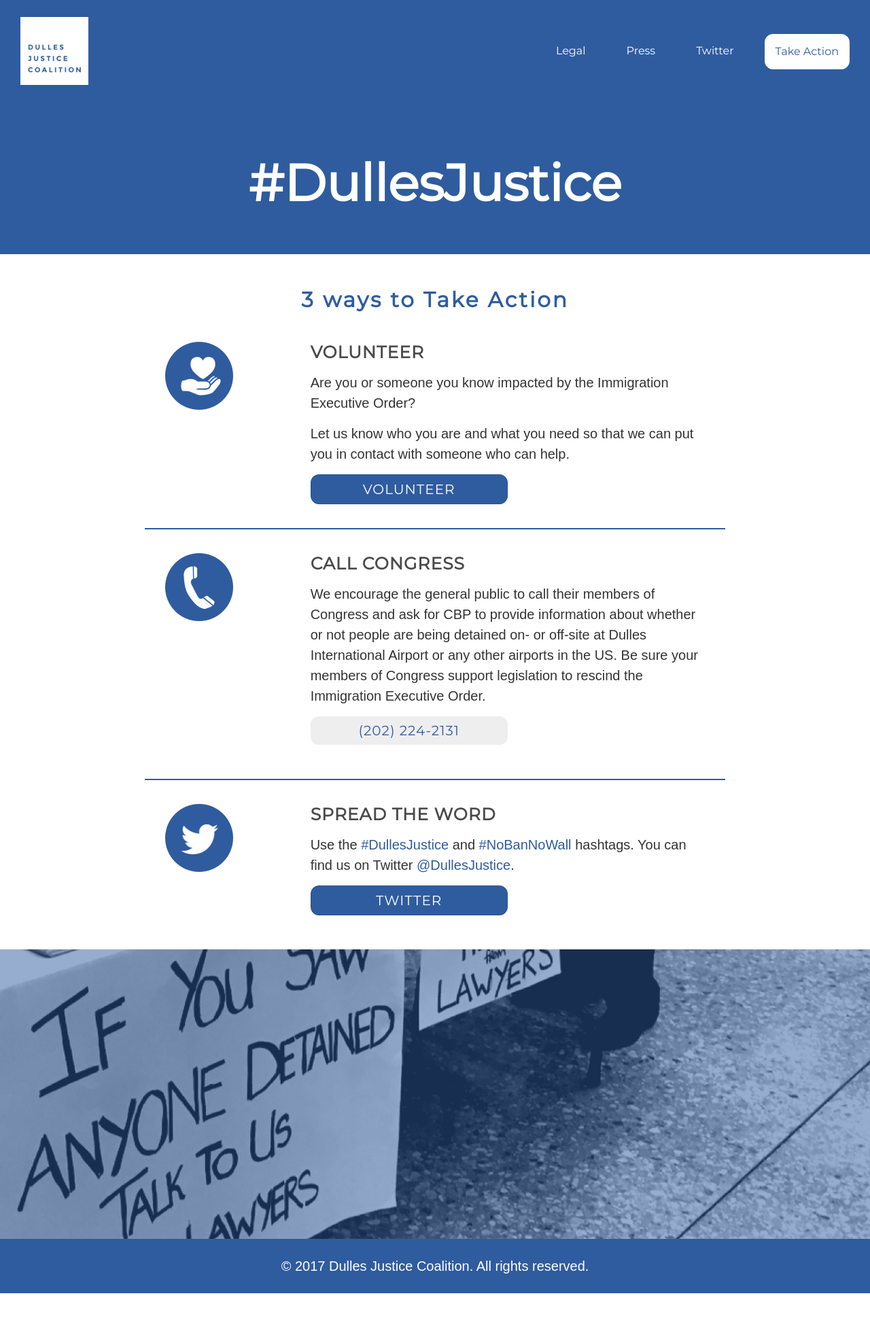
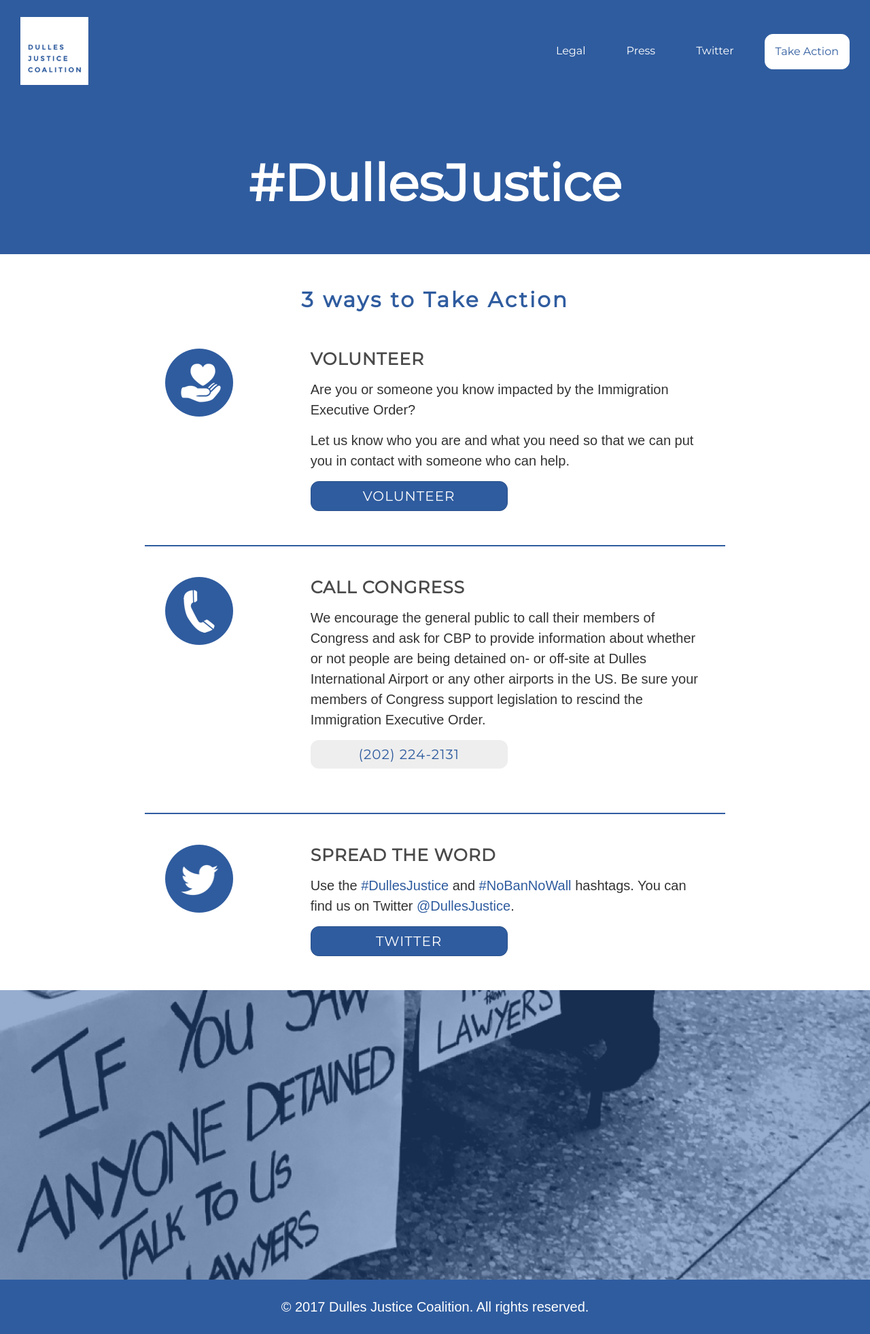
Before and after one commit to dullesjustice/site, a Jekyll site: the page built from action.md, in a window 1280 px wide. Shown: the whole page at 68% size. Built offline with Jekyll 4.4.1, drawn with Linux system fonts in a browser that asks for light colours; some web fonts are replaced; before the commit the page ends 1903 px from its top, so only the background shows below that.

Commit message:
Marginate

```diff
--- a/css/site.scss
+++ b/css/site.scss
@@ -60,6 +60,7 @@
   color: $brand-primary;
   font-weight: bold;
   margin-top: 50px;
+  margin-bottom: 25px;
   letter-spacing: 3px;
 }
 
@@ -140,9 +141,9 @@
 }
 
 .divider {
-  padding-bottom: 35px;
+  padding-bottom: 50px;
   border-bottom: 2px solid $brand-primary;
-  margin-bottom: 5px;
+  margin-bottom: 15px;
 }
 
 .padbottom50 {
```
